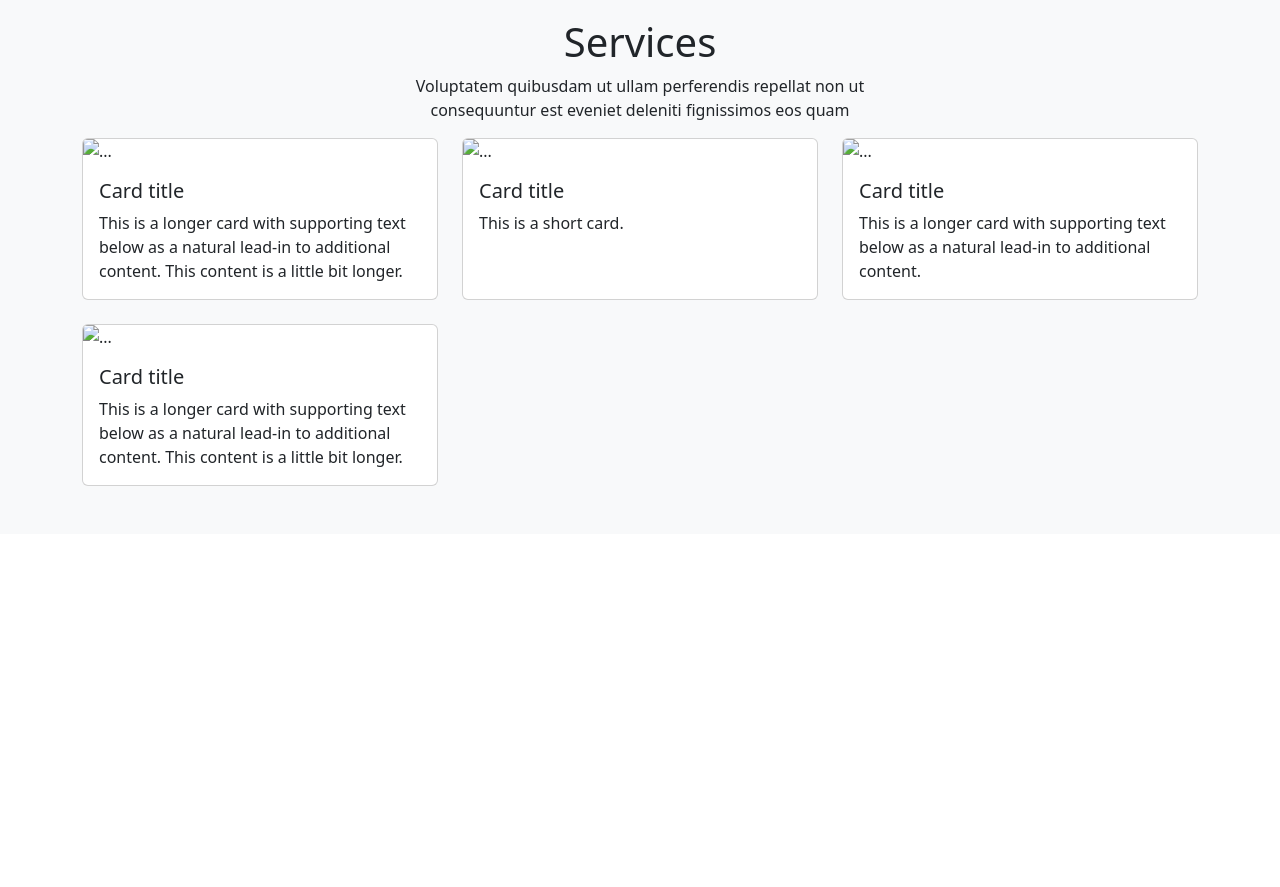
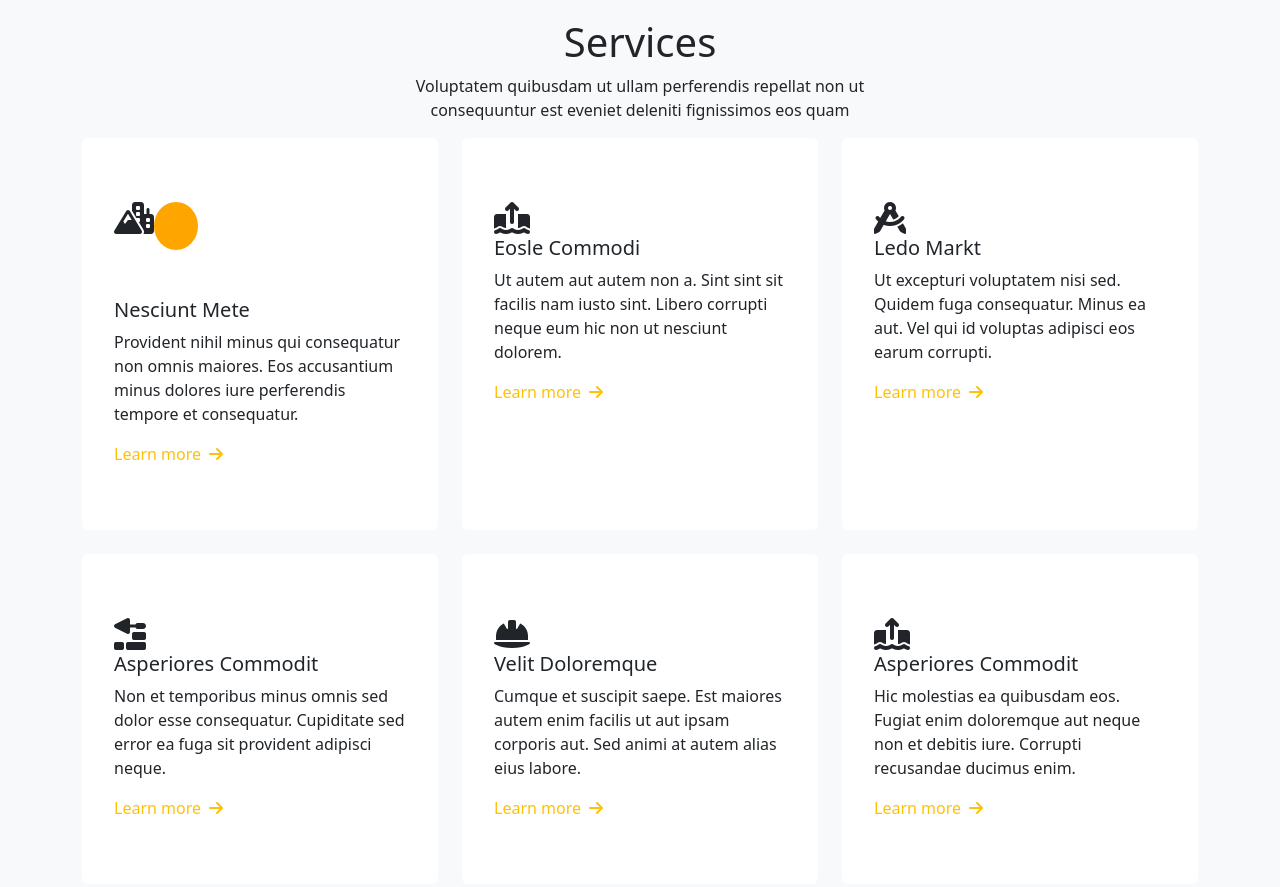
Before and after one commit to FajilatulJunnat/construction-project, a plain HTML site: page index.html in a window 1280 px wide. Shown: the part 2760-3647 px from the top of the page. Before the commit the page ends 3294 px from the top, so only its background shows below. Drawn offline with nearby package versions, Linux system fonts and the light colour scheme.

Commit message:
service commit

```diff
--- a/index.html
+++ b/index.html
@@ -6,6 +6,7 @@
     <title>Construction Project</title>
     <link href="https://cdn.jsdelivr.net/npm/bootstrap@5.3.2/dist/css/bootstrap.min.css" rel="stylesheet" integrity="sha384-T3c6CoIi6uLrA9TneNEoa7RxnatzjcDSCmG1MXxSR1GAsXEV/Dwwykc2MPK8M2HN" crossorigin="anonymous">
     <link rel="stylesheet" href="style.css">
+    <script src="https://kit.fontawesome.com/88125b6bbe.js" crossorigin="anonymous"></script>
 
 </head>
 <body>
@@ -193,44 +194,99 @@
 
       <div class="row row-cols-1 row-cols-md-3 g-4">
         <div class="col">
-          <div class="card h-100">
-            <img src="..." class="card-img-top" alt="...">
+          <div class="card h-100 border-0 px-3 py-5">
+
             <div class="card-body">
-              <h5 class="card-title">Card title</h5>
-              <p class="card-text">This is a longer card with supporting text below as a natural lead-in to additional content. This content is a little bit longer.</p>
+              <div class="d-flex  pb-5">
+              <i class="fa-solid fa-mountain-city fs-2"></i><div class="icon py-4">
+              </div></div>
+              <h5 class="card-title">Nesciunt Mete</h5>
+              <p class="card-text">
+                Provident nihil minus qui consequatur non omnis maiores. Eos accusantium minus dolores iure perferendis tempore et consequatur.
+                </p>
+                <a href="#" class="text-warning text-decoration-none">Learn more<i class="fa-solid fa-arrow-right ps-2"></i></a>
             </div>
           </div>
         </div>
         <div class="col">
-          <div class="card h-100">
-            <img src="..." class="card-img-top" alt="...">
+          <div class="card h-100 border-0 px-3 py-5">
+
             <div class="card-body">
-              <h5 class="card-title">Card title</h5>
-              <p class="card-text">This is a short card.</p>
+              <div>
+                <i class="fa-solid fa-arrow-up-from-ground-water fs-2"></i>
+                </div>
+              <h5 class="card-title">Eosle Commodi</h5>
+              <p class="card-text">
+                Ut autem aut autem non a. Sint sint sit facilis nam iusto sint. Libero corrupti neque eum hic non ut nesciunt dolorem.
+                </p>
+                <a href="#" class="text-warning text-decoration-none">Learn more<i class="fa-solid fa-arrow-right ps-2"></i></a>
             </div>
           </div>
         </div>
         <div class="col">
-          <div class="card h-100">
-            <img src="..." class="card-img-top" alt="...">
+          <div class="card h-100 border-0 px-3 py-5">
+
             <div class="card-body">
-              <h5 class="card-title">Card title</h5>
-              <p class="card-text">This is a longer card with supporting text below as a natural lead-in to additional content.</p>
+              <i class="fa-solid fa-compass-drafting fs-2"></i>
+              <h5 class="card-title">Ledo Markt</h5>
+              <p class="card-text">
+                Ut excepturi voluptatem nisi sed. Quidem fuga consequatur. Minus ea aut. Vel qui id voluptas adipisci eos earum corrupti.
+                 </p>
+                 <a href="#" class="text-warning text-decoration-none">Learn more<i class="fa-solid fa-arrow-right ps-2"></i></a>
             </div>
           </div>
         </div>
         <div class="col">
-          <div class="card h-100">
-            <img src="..." class="card-img-top" alt="...">
+          <div class="card h-100 border-0 px-3 py-5">
+
             <div class="card-body">
-              <h5 class="card-title">Card title</h5>
-              <p class="card-text">This is a longer card with supporting text below as a natural lead-in to additional content. This content is a little bit longer.</p>
+              <i class="fa-solid fa-trowel-bricks fs-2"></i>
+              <h5 class="card-title">Asperiores Commodit</h5>
+              <p class="card-text">
+                Non et temporibus minus omnis sed dolor esse consequatur. Cupiditate sed error ea fuga sit provident adipisci neque.
+                 </p>
+                 <a href="#" class="text-warning text-decoration-none">Learn more<i class="fa-solid fa-arrow-right ps-2"></i></a>
+            </div>
+          </div>
+        </div>
+        <div class="col">
+          <div class="card h-100 border-0 px-3 py-5">
+
+            <div class="card-body">
+              <i class="fa-solid fa-helmet-safety fs-2"></i>
+              <h5 class="card-title"> Velit Doloremque</h5>
+              <p class="card-text">
+
+                Cumque et suscipit saepe. Est maiores autem enim facilis ut aut ipsam corporis aut. Sed animi at autem alias eius labore.
+
+                 </p>
+                 <a href="#" class="text-warning text-decoration-none">Learn more<i class="fa-solid fa-arrow-right ps-2"></i></a>
+            </div>
+          </div>
+        </div>
+        <div class="col">
+          <div class="card h-100 border-0 px-3 py-5">
+
+            <div class="card-body">
+              <i class="fa-solid fa-arrow-up-from-ground-water fs-2"></i>
+              <h5 class="card-title">Asperiores Commodit</h5>
+              <p class="card-text">
+
+              Hic molestias ea quibusdam eos. Fugiat enim doloremque aut neque non et debitis iure. Corrupti recusandae
+                 ducimus enim.
+             </p>
+             <a href="#" class="text-warning text-decoration-none">Learn more<i class="fa-solid fa-arrow-right ps-2"></i></a>
             </div>
           </div>
         </div>
       </div>
       </div>
     </section>
+
+
+
+
+
         <script src="https://cdn.jsdelivr.net/npm/bootstrap@5.3.2/dist/js/bootstrap.bundle.min.js" integrity="sha384-C6RzsynM9kWDrMNeT87bh95OGNyZPhcTNXj1NW7RuBCsyN/o0jlpcV8Qyq46cDfL" crossorigin="anonymous"></script>
 </body>
 </html>
--- a/style.css
+++ b/style.css
@@ -18,7 +18,19 @@
     width: 100% !important;
 
 }
+.icon{
+    width: 15%;
+    background-color: orange ;
+    padding: 10px;
+    position: static;
+    left: -10px;
+    border-radius: 50%;
 
+}
+.card-body i{
+    position: relative;
+
+}
 @media  only screen and (min-width: 200px) and (max-width: 991px) {
     .carousel-caption{
         top: 2.25rem !important;
```
